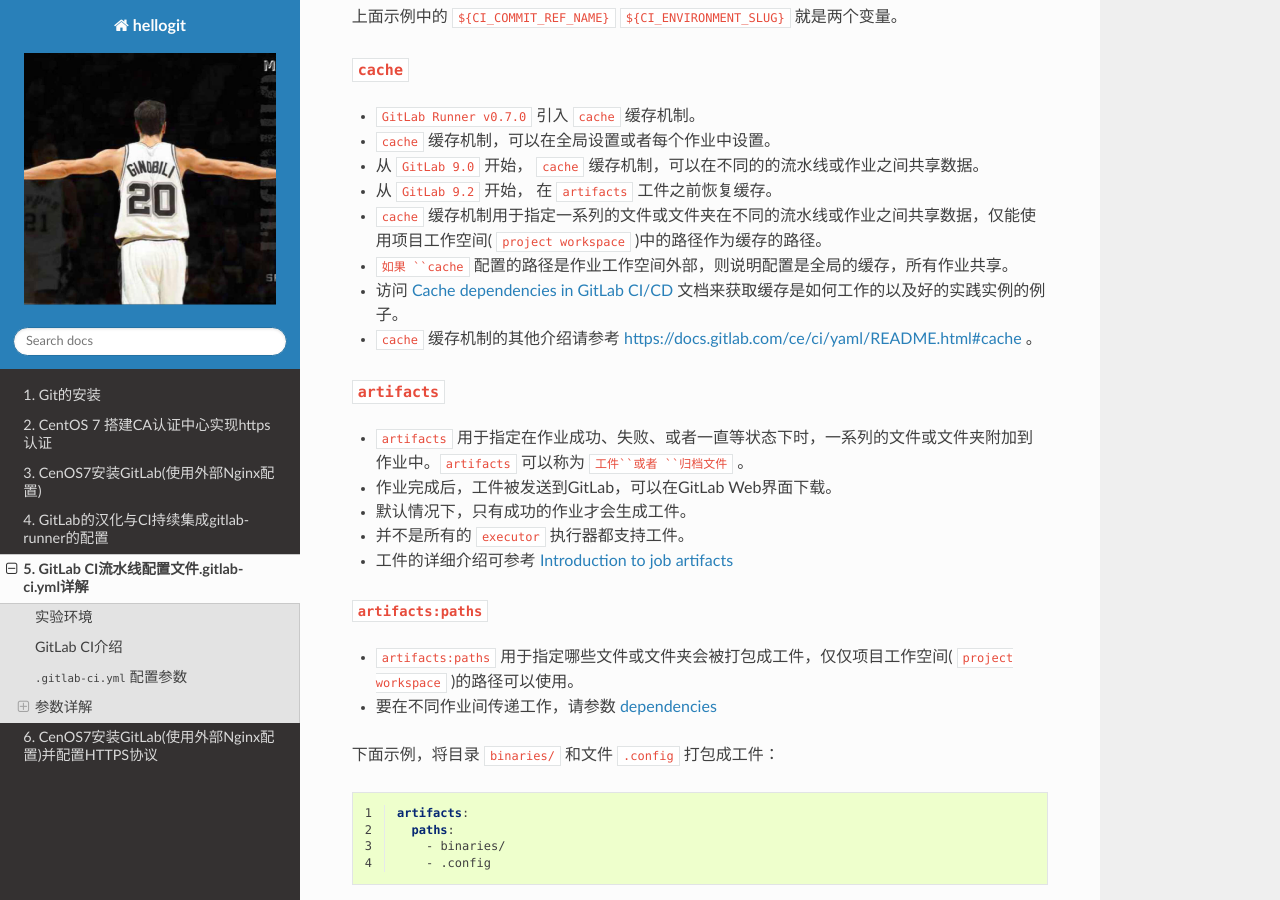
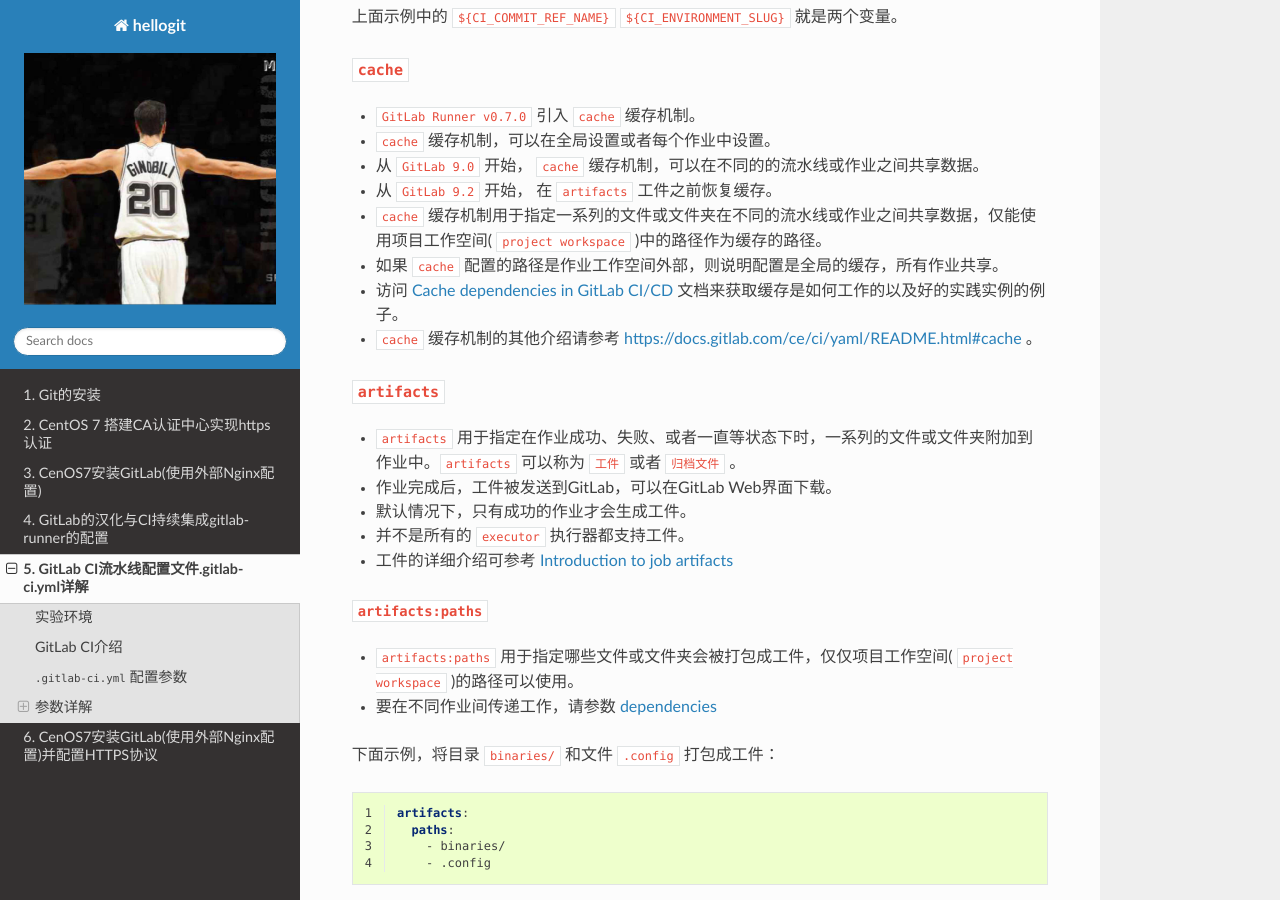
Before and after one commit to meizhaohui/hellogit, a Sphinx documentation site: the page built from source/gitlab_ci_.gitlab-ci.yml_detail.rst, in a window 1280 px wide and 900 px high, scrolled down 45823 px. Built offline with Sphinx 7.4.7 and the Read the Docs theme 2.0.0, drawn with Linux system fonts in a browser that asks for light colours.

```diff
--- a/source/gitlab_ci_.gitlab-ci.yml_detail.rst
+++ b/source/gitlab_ci_.gitlab-ci.yml_detail.rst
@@ -1713,7 +1713,7 @@ Dynamic environments 动态环境
 - 从 ``GitLab 9.0`` 开始， ``cache`` 缓存机制，可以在不同的的流水线或作业之间共享数据。
 - 从 ``GitLab 9.2`` 开始， 在 ``artifacts`` 工件之前恢复缓存。
 - ``cache`` 缓存机制用于指定一系列的文件或文件夹在不同的流水线或作业之间共享数据，仅能使用项目工作空间( ``project workspace`` )中的路径作为缓存的路径。
-- ``如果 ``cache`` 配置的路径是作业工作空间外部，则说明配置是全局的缓存，所有作业共享。
+- 如果 ``cache`` 配置的路径是作业工作空间外部，则说明配置是全局的缓存，所有作业共享。
 - 访问 `Cache dependencies in GitLab CI/CD <https://docs.gitlab.com/ce/ci/caching/index.html>`_ 文档来获取缓存是如何工作的以及好的实践实例的例子。
 - ``cache`` 缓存机制的其他介绍请参考 https://docs.gitlab.com/ce/ci/yaml/README.html#cache 。
 
@@ -1721,7 +1721,7 @@ Dynamic environments 动态环境
 ``artifacts``
 ~~~~~~~~~~~~~~~~~~~~~~~~~~~~~~~~~~~~~~~~~~~~~~~~~
 
-- ``artifacts`` 用于指定在作业成功、失败、或者一直等状态下时，一系列的文件或文件夹附加到作业中。``artifacts`` 可以称为 ``工件``或者 ``归档文件`` 。
+- ``artifacts`` 用于指定在作业成功、失败、或者一直等状态下时，一系列的文件或文件夹附加到作业中。``artifacts`` 可以称为 ``工件`` 或者 ``归档文件`` 。
 - 作业完成后，工件被发送到GitLab，可以在GitLab Web界面下载。
 - 默认情况下，只有成功的作业才会生成工件。
 - 并不是所有的 ``executor`` 执行器都支持工件。
```
